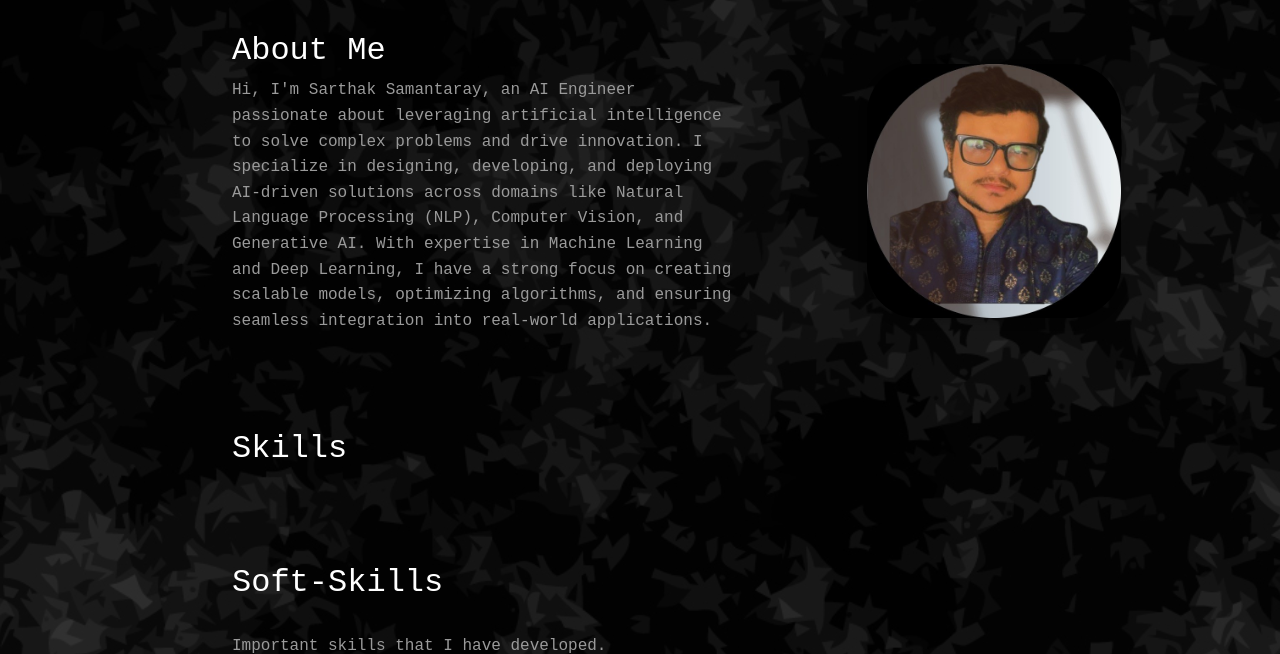
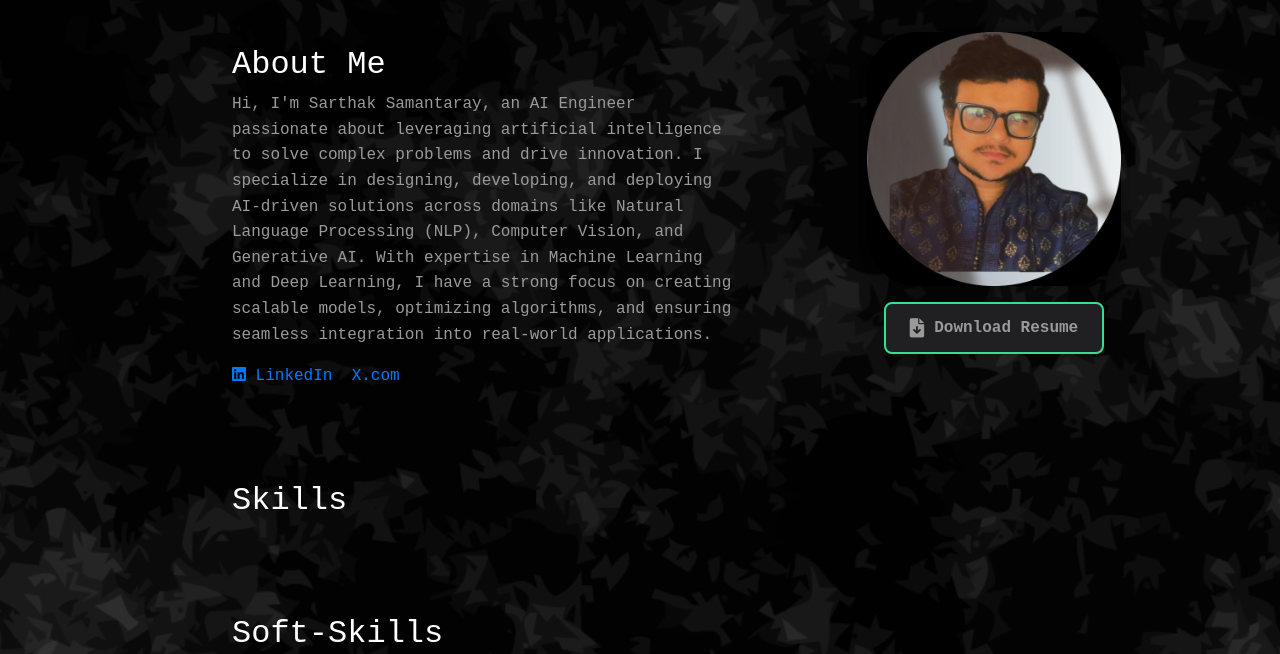
Before and after one commit to sarthak-samantaray/final_portfolio, a Python web app: template templates/about.html in a window 1280 px wide. Shown: the part 150-804 px from the top of the page. Run offline with Jinja, Linux system fonts and the light colour scheme; the template is opened without the code that fills it, so the values that code supplies are empty; some libraries are stand-ins or nearby versions; some web fonts are replaced.

Commit message:
Resume Downloader button

```diff
--- a/static/css/about.css
+++ b/static/css/about.css
@@ -104,6 +104,7 @@
     flex: 1;
     min-width: 300px;
     text-align: center;
+    margin-bottom: 2rem;
   }
 
   .intro-image img {
@@ -330,3 +331,35 @@
                 padding: 15px;
             }
           }
+
+          .resume-download-container {
+            text-align: center;
+            margin: 1rem auto;
+            max-width: 100%;
+        }
+
+        .resume-download-btn {
+            display: inline-flex;
+            align-items: center;
+            justify-content: center;
+            gap: 10px;
+            background-color: #202022;  /* Match your checklist item background */
+            color: #9A9A9A;  /* Match your text color scheme */
+            padding: 12px 24px;
+            border-radius: 8px;
+            text-decoration: none;
+            font-weight: bold;
+            transition: all 0.3s ease;
+            border: 2px solid #202022;
+            border-color: #33e092;
+        }
+
+        .resume-download-btn:hover {
+            background-color: transparent;
+            border-color: #33e092;
+            color: #33e092;
+        }
+
+        .resume-download-btn i {
+            font-size: 1.2rem;
+        }
--- a/templates/about.html
+++ b/templates/about.html
@@ -65,14 +65,34 @@
 
 
         I specialize in designing, developing, and deploying AI-driven solutions across domains like Natural Language Processing (NLP), Computer Vision, and Generative AI. With expertise in Machine Learning and Deep Learning, I have a strong focus on creating scalable models, optimizing algorithms, and ensuring seamless integration into real-world applications.      </p>
+            <!-- Add this right after the intro-container div -->
+    <div class="social-links-container">
+      <div class="social-links">
+        <a href="https://www.linkedin.com/in/sarthaksamantaray/" target="_blank" class="social-link">
+          <i class="fab fa-linkedin"></i>
+          <span>LinkedIn</span>
+        </a>
+        <a href="https://x.com/codeaix" target="_blank" class="social-link">
+          <i class="fab fa-X"></i>
+          <span>X.com</span>
+        </a>
+      </div>
     </div>
+    </div>
+
+
 
     <!-- Profile Image -->
     <div class="intro-image">
       <img src="/static/images/job/me2.jfif" alt="Sarthak Samantaray">
+      <div class="resume-download-container">
+        <a href="https://portfolioblog20.s3.ap-south-1.amazonaws.com/uploads/Sarthak_Samantaray_final_resume2_6.pdf" class="resume-download-btn" target="_blank">
+            <i class="fas fa-file-download"></i>
+            Download Resume
+        </a>
+    </div>
     </div>
   </div>
-
   <div class="skills-container">
     <h2 class="skills-heading">Skills</h2>
     <div class="skills-list">
--- a/templates/add_blog.html
+++ b/templates/add_blog.html
@@ -60,7 +60,7 @@
         }
         .CodeMirror {
             border: 1px solid #ddd;
-            height: 400px !important;
+            height: none !important;
         }
         .additional-info {
             margin-top: 20px;
--- a/templates/add_projects.html
+++ b/templates/add_projects.html
@@ -5,6 +5,8 @@
     <meta name="viewport" content="width=device-width, initial-scale=1.0">
     <title>Add Skills</title>
     <link rel="icon" href="{{ url_for('static', filename='favicon.ico') }}">
+    <script src="https://cdnjs.cloudflare.com/ajax/libs/mathjax/2.7.7/MathJax.js?config=TeX-MML-AM_CHTML"></script>
+
 
 
 
--- a/templates/upload_image.html
+++ b/templates/upload_image.html
@@ -21,7 +21,7 @@
     <div class="container">
         <h1 class="my-4">Upload an Image</h1>
 
-        <form action="/upload_image" method="POST" enctype="multipart/form-data">
+        <form action="/upload_file" method="POST" enctype="multipart/form-data">
             <div class="form-group">
                 <label for="image">Choose an image:</label>
                 <input type="file" name="image" id="image" class="form-control" required>
```
Also changed, not shown: app.py (+21 -69 lines), templates/edit_everything.html (+4 -4 lines).
